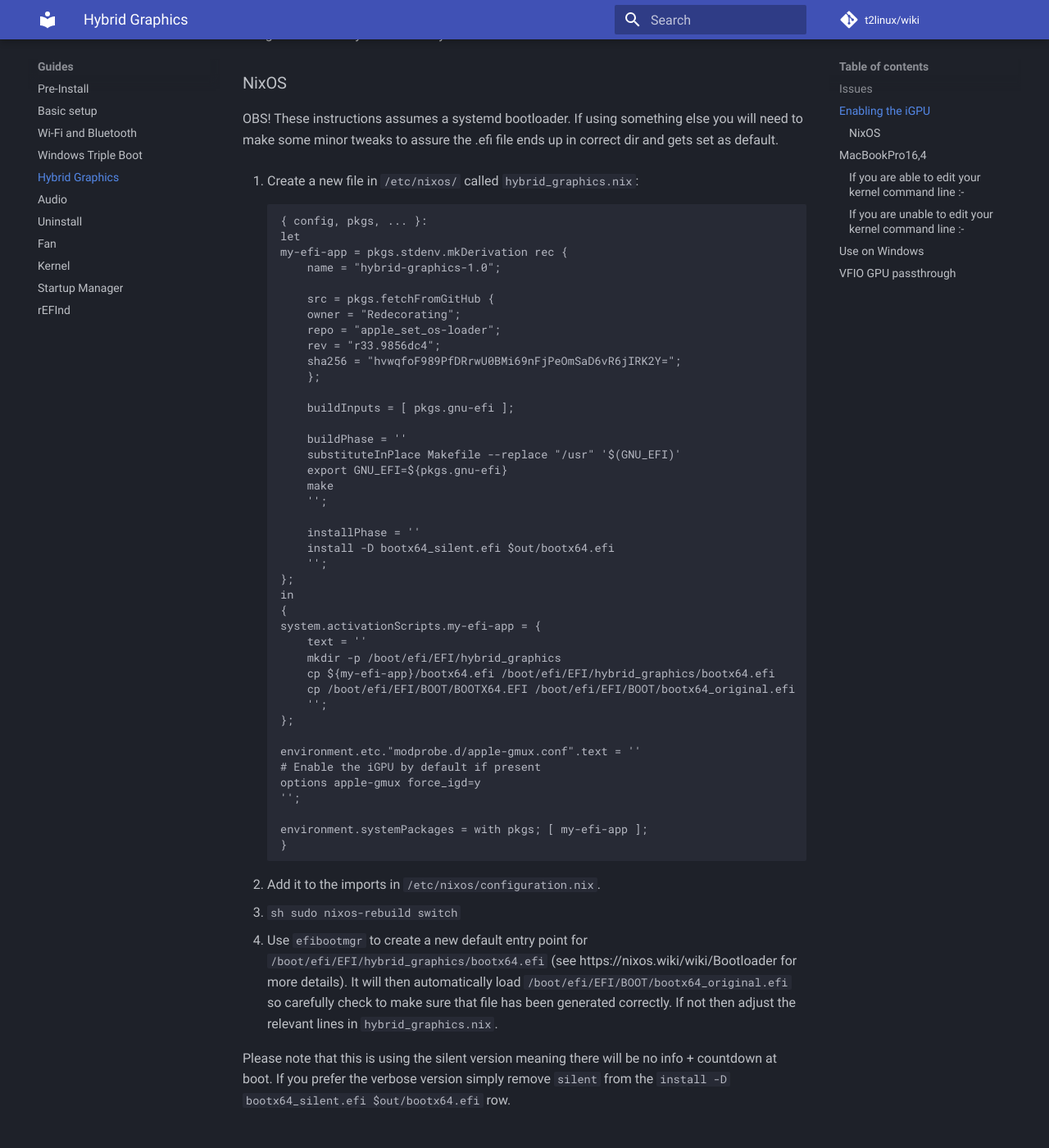
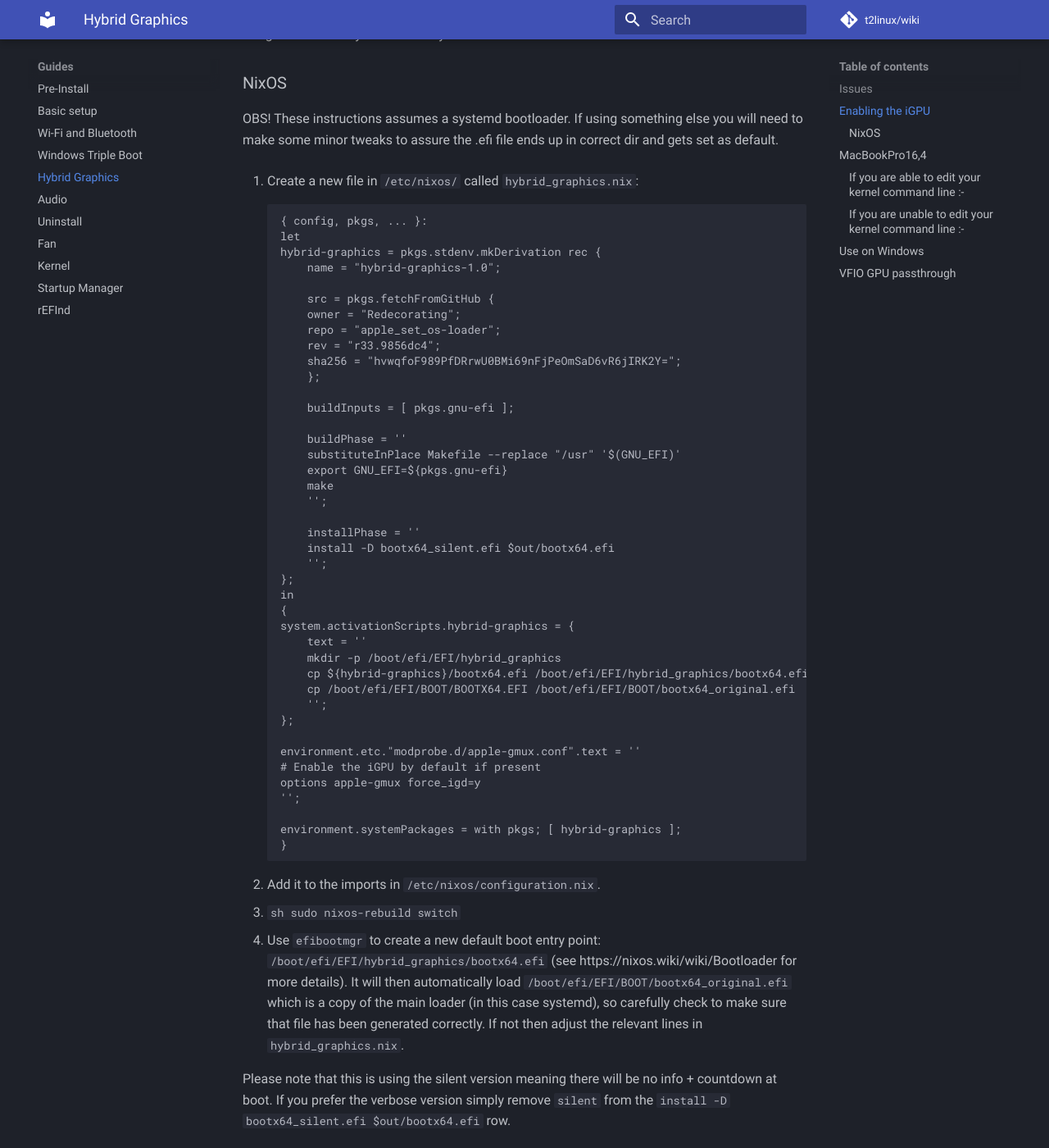
Before and after one commit to t2linux/wiki, an MkDocs documentation site: the page built from docs/guides/hybrid-graphics.md, in a window 1280 px wide and 1400 px high, scrolled down 2295 px. Shown: the whole window at 82% size. Built offline with MkDocs 1.6.1 and Material for MkDocs 9.7.7, drawn with Linux system fonts in a browser that asks for light colours; comment, search, counter and statistics services are not loaded.

Commit message:
fix: set correct name

````diff
--- a/docs/guides/hybrid-graphics.md
+++ b/docs/guides/hybrid-graphics.md
@@ -88,7 +88,7 @@ OBS! These instructions assumes a systemd bootloader. If using something else yo
     ```plain
     { config, pkgs, ... }:
     let
-    my-efi-app = pkgs.stdenv.mkDerivation rec {
+    hybrid-graphics = pkgs.stdenv.mkDerivation rec {
         name = "hybrid-graphics-1.0";
 
         src = pkgs.fetchFromGitHub {
@@ -112,10 +112,10 @@ OBS! These instructions assumes a systemd bootloader. If using something else yo
     };
     in
     {
-    system.activationScripts.my-efi-app = {
+    system.activationScripts.hybrid-graphics = {
         text = ''
         mkdir -p /boot/efi/EFI/hybrid_graphics
-        cp ${my-efi-app}/bootx64.efi /boot/efi/EFI/hybrid_graphics/bootx64.efi
+        cp ${hybrid-graphics}/bootx64.efi /boot/efi/EFI/hybrid_graphics/bootx64.efi
         cp /boot/efi/EFI/BOOT/BOOTX64.EFI /boot/efi/EFI/BOOT/bootx64_original.efi
         '';
     };
@@ -125,7 +125,7 @@ OBS! These instructions assumes a systemd bootloader. If using something else yo
     options apple-gmux force_igd=y
     '';
 
-    environment.systemPackages = with pkgs; [ my-efi-app ];
+    environment.systemPackages = with pkgs; [ hybrid-graphics ];
     }
     ```
 
@@ -134,7 +134,7 @@ OBS! These instructions assumes a systemd bootloader. If using something else yo
 3.  ```sh
     sudo nixos-rebuild switch
     ```
-4.  Use `efibootmgr` to create a new default entry point for `/boot/efi/EFI/hybrid_graphics/bootx64.efi` (see https://nixos.wiki/wiki/Bootloader for more details). It will then automatically load `/boot/efi/EFI/BOOT/bootx64_original.efi` so carefully check to make sure that file has been generated correctly. If not then adjust the relevant lines in `hybrid_graphics.nix`.
+4.  Use `efibootmgr` to create a new default boot entry point: `/boot/efi/EFI/hybrid_graphics/bootx64.efi` (see https://nixos.wiki/wiki/Bootloader for more details). It will then automatically load `/boot/efi/EFI/BOOT/bootx64_original.efi` which is a copy of the main loader (in this case systemd), so carefully check to make sure that file has been generated correctly. If not then adjust the relevant lines in `hybrid_graphics.nix`.
 
 Please note that this is using the silent version meaning there will be no info + countdown at boot. If you prefer the verbose version simply remove `silent` from the `install -D bootx64_silent.efi $out/bootx64.efi` row.
 
````
